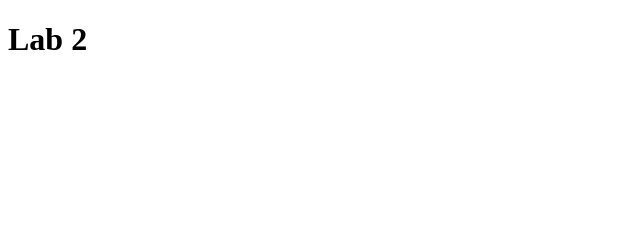
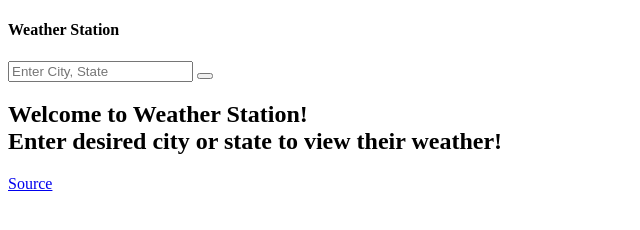
Before and after one commit to BYUCS260/weather-app-YuiZoldyck, a plain HTML site: page index.html in a window 1280 px wide. Shown: the whole page, without its empty margins (0-640 px from the left). Drawn offline with nearby package versions, Linux system fonts and the light colour scheme.

Commit message:
Update index.html

```diff
--- a/index.html
+++ b/index.html
@@ -1,20 +1,56 @@
 <!DOCTYPE html>
-<html lang="en">
+<html>
+    <head>
+        <meta charset="utf-8" />
+        <meta name="viewport" content="width=device-width, initial-scale=1, shrink-to-fit=no" />
 
-<head>
-  <meta charset="utf-8" />
-  <title>Lab 2</title>
-  <link rel="stylesheet" href="/styles.css">
-</head>
+        <title>Yin-Chen You - Weather Station</title>
+        <link href="styles.css" rel="stylesheet" />
+    </head>
 
-<body>
+    <body>
+        <header class="navbar">
+            <h4>Weather Station</h4>
 
-  <h1>Lab 2</h1>
+            <form class="display">
+                <input
+                  id="weatherInput"
+                  class="form-control"
+                  type="search"
+                  placeholder="Enter City, State"
+                  aria-label="Search"
+                />
+                <button
+                  class="btn"
+                  type="submit"
+                  id="weatherSubmit"
+                >
+                  <i class="bi-search"></i>
+                </button>
+              </form>
 
-  <script src="https://cdnjs.cloudflare.com/ajax/libs/moment.js/2.24.0/moment.min.js" integrity="sha256-4iQZ6BVL4qNKlQ27TExEhBN1HFPvAvAMbFavKKosSWQ=" crossorigin="anonymous"></script>
-  <script text="type/javascript" src="/script.js">
-  </script>
+        </header>
 
-</body>
+        <main class="">
+            <section id="weatherResults">
+                <h1>Welcome to Weather Station! <br>
+                    Enter desired city or state to view their weather!
+                </h1>
+                <!-- <h1>Weather in Provo</h1>
+                <img src="http://openweathermap.org/img/w/04d.png">
+                <h1></h1>
+                <p>broken clouds</p> -->
+            </section>
+            <section id="forecastResults1"></section>
+            <section id="forecastResults2"></section>
+            <section id="forecastResults3"></section>
+          </main>
 
+        <footer>
+            <a href="https://github.com/BYUCS260/weather-app-YuiZoldyck">Source</a>
+        </footer>
+
+        <script src="script.js"></script>
+        <script src="https://cdnjs.cloudflare.com/ajax/libs/moment.js/2.18.1/moment.min.js"></script>
+    </body>
 </html>
```
